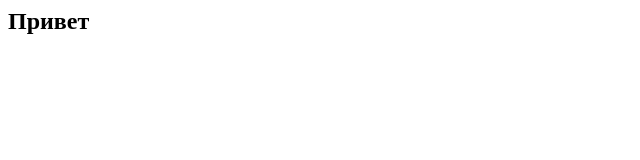
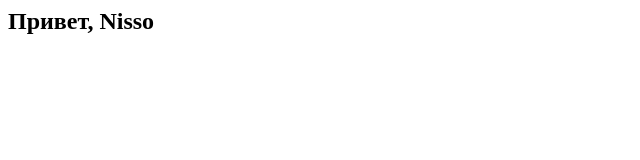
Before and after one commit to nisslyak/first-project1, a plain HTML site: page index.html in a window 1280 px wide. Shown: the whole page, without its empty margins (0-640 px from the left). Drawn offline with Linux system fonts and the light colour scheme.

Commit message:
Added my name

```diff
--- a/index.html
+++ b/index.html
@@ -1 +1 @@
-<h2> Привет</h2>
+<h2> Привет, Nisso</h2>
```
